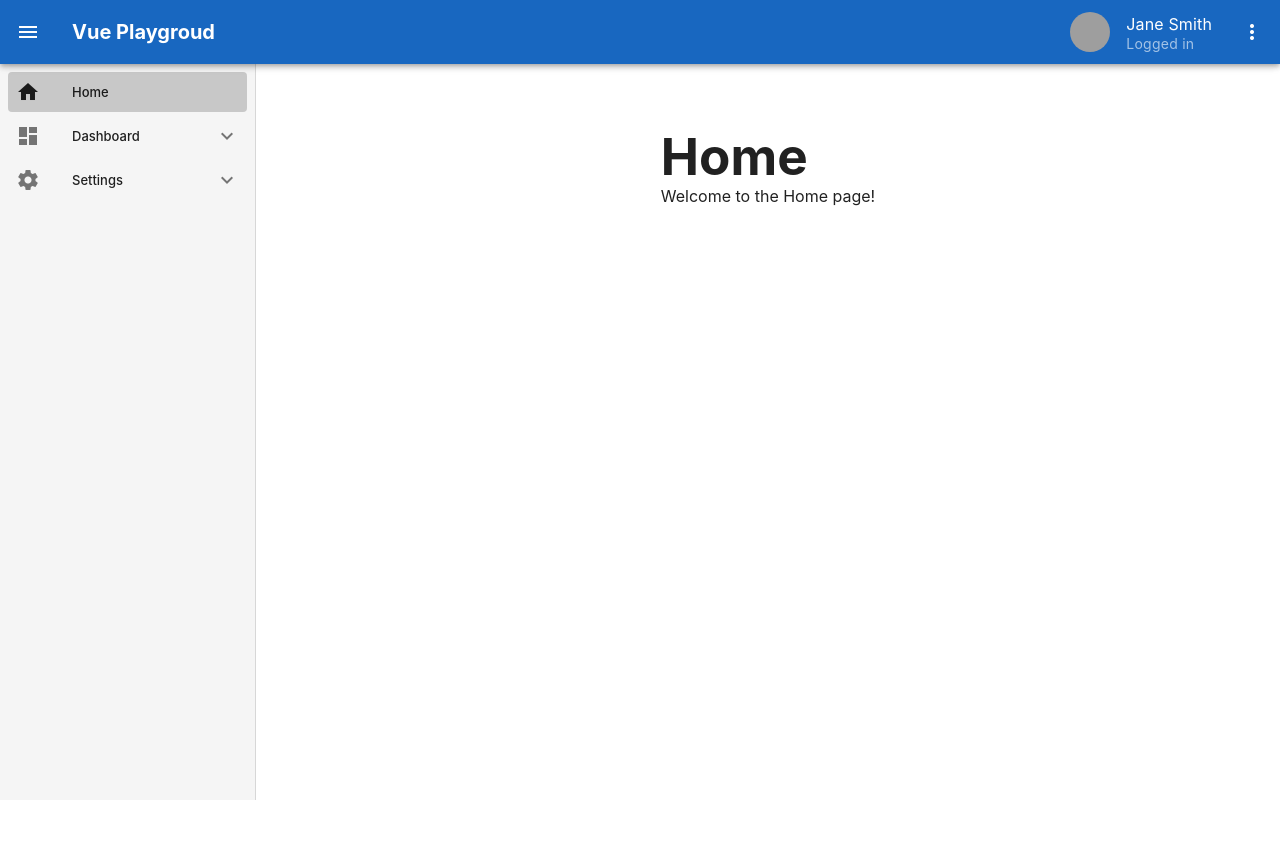
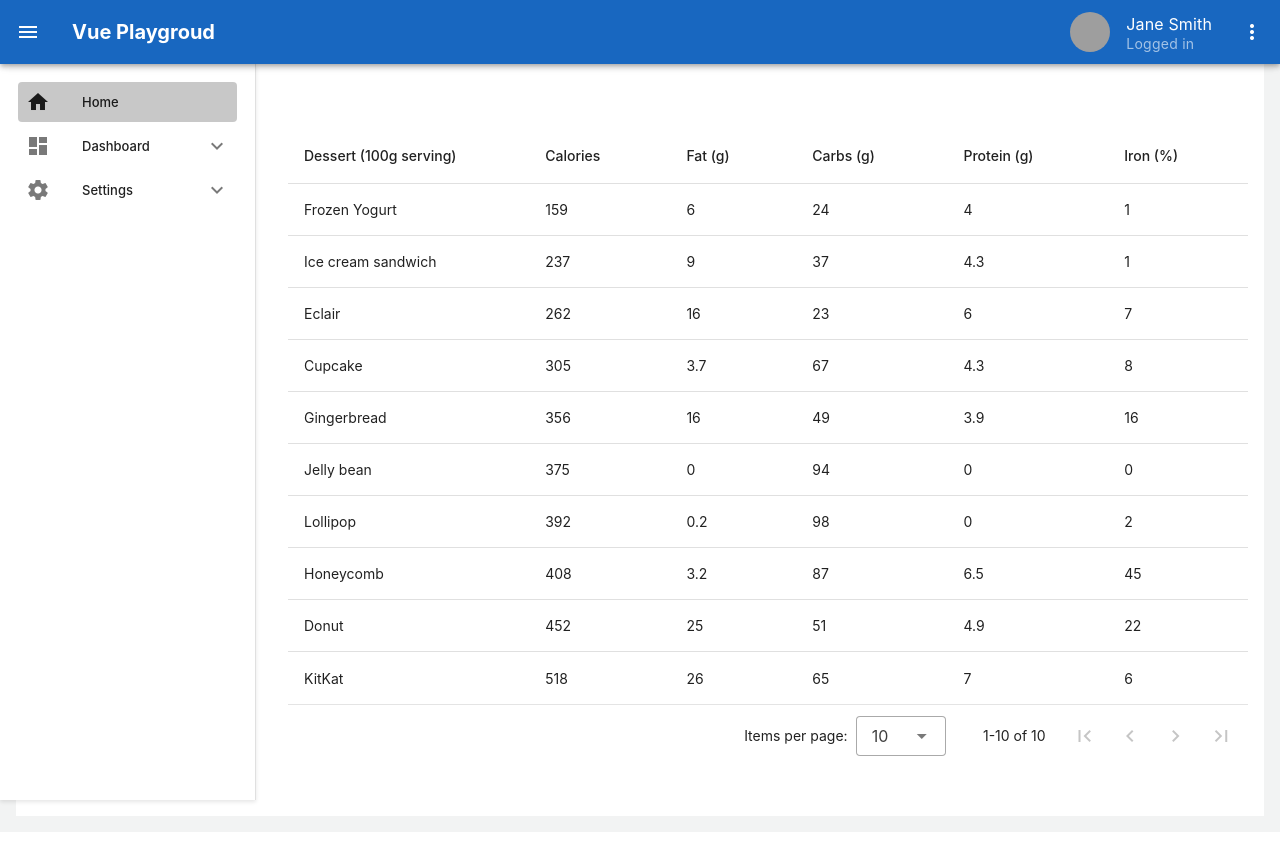
Before and after one commit to camillehe1992/vue-playgroud, a Vue app: page / in a window 1280 px wide. After the commit the page ends 832 px from the top, so only its background shows below. Built offline with nearby package versions, Linux system fonts and the light colour scheme; grey boxes are pictures that could not be loaded.

Commit message:
style: update global style in style.css file

```diff
--- a/src/App.vue
+++ b/src/App.vue
@@ -38,6 +38,4 @@ export default {
 };
 </script>
 
-<style>
-/* Global styles */
-</style>
+<style></style>
--- a/src/layout/AppBar.vue
+++ b/src/layout/AppBar.vue
@@ -32,4 +32,4 @@ export default {
   },
 };
 </script>
-<style lang=""></style>
+<style scoped></style>
--- a/src/layout/BreadcrumbsBar.vue
+++ b/src/layout/BreadcrumbsBar.vue
@@ -47,7 +47,9 @@ export default {
 
 <style scoped>
 /* Custom styles for breadcrumbs */
-.breadcrumbs-container {
-  margin-left: 10px;
+.v-breadcrumbs {
+  display: flex;
+  justify-content: flex-start; /* Align to the left */
+  align-items: flex-start; /* Align to the top */
 }
 </style>
--- a/src/layout/NavBar.vue
+++ b/src/layout/NavBar.vue
@@ -1,5 +1,5 @@
 <template>
-  <v-navigation-drawer v-model="drawer" app :rail="isRail">
+  <v-navigation-drawer app v-model="drawer" :rail="isRail">
     <!-- Navigation Links -->
     <v-list density="compact" nav>
       <template v-for="item in navItems" :key="item.name">
@@ -117,7 +117,9 @@ export default {
 <style scoped>
 /* Custom styles for the navigation drawer */
 .v-navigation-drawer {
-  background-color: #f5f5f5; /* Light gray background */
+  background-color: white; /* Light gray background */
+  padding: 10px;
+  box-shadow: 0 2px 4px rgba(0, 0, 0, 0.1);
 }
 
 .v-list-item--active {
--- a/src/style.css
+++ b/src/style.css
@@ -24,8 +24,9 @@ a:hover {
 
 body {
   margin: 0;
-  display: flex;
+  /* display: flex; */
   place-items: center;
+  background-color: #f2f3f3;
   min-width: 320px;
   min-height: 100vh;
 }
@@ -59,9 +60,9 @@ button:focus-visible {
 }
 
 #app {
-  max-width: 1280px;
+  /* max-width: 1280px; */
   margin: 0 auto;
-  padding: 2rem;
+  padding: 1rem;
   /* text-align: center; */
 }
 
--- a/src/views/HomeView.vue
+++ b/src/views/HomeView.vue
@@ -1,12 +1,126 @@
-<template lang="">
-  <div>
-    <h1>Home</h1>
-    <p>Welcome to the Home page!</p>
-  </div>
+<template>
+  <v-container>
+    <template v-slot:text>
+      <v-text-field
+        v-model="search"
+        label="Search"
+        prepend-inner-icon="mdi-magnify"
+        variant="outlined"
+        hide-details
+        single-line
+      ></v-text-field>
+    </template>
+
+    <v-data-table
+      :headers="headers"
+      :items="desserts"
+      :search="search"
+    ></v-data-table>
+  </v-container>
 </template>
 <script>
 export default {
   name: "HomeView",
+  data() {
+    return {
+      search: "",
+      headers: [
+        {
+          align: "start",
+          key: "name",
+          sortable: false,
+          title: "Dessert (100g serving)",
+        },
+        { key: "calories", title: "Calories" },
+        { key: "fat", title: "Fat (g)" },
+        { key: "carbs", title: "Carbs (g)" },
+        { key: "protein", title: "Protein (g)" },
+        { key: "iron", title: "Iron (%)" },
+      ],
+      desserts: [
+        {
+          name: "Frozen Yogurt",
+          calories: 159,
+          fat: 6.0,
+          carbs: 24,
+          protein: 4.0,
+          iron: 1,
+        },
+        {
+          name: "Ice cream sandwich",
+          calories: 237,
+          fat: 9.0,
+          carbs: 37,
+          protein: 4.3,
+          iron: 1,
+        },
+        {
+          name: "Eclair",
+          calories: 262,
+          fat: 16.0,
+          carbs: 23,
+          protein: 6.0,
+          iron: 7,
+        },
+        {
+          name: "Cupcake",
+          calories: 305,
+          fat: 3.7,
+          carbs: 67,
+          protein: 4.3,
+          iron: 8,
+        },
+        {
+          name: "Gingerbread",
+          calories: 356,
+          fat: 16.0,
+          carbs: 49,
+          protein: 3.9,
+          iron: 16,
+        },
+        {
+          name: "Jelly bean",
+          calories: 375,
+          fat: 0.0,
+          carbs: 94,
+          protein: 0.0,
+          iron: 0,
+        },
+        {
+          name: "Lollipop",
+          calories: 392,
+          fat: 0.2,
+          carbs: 98,
+          protein: 0,
+          iron: 2,
+        },
+        {
+          name: "Honeycomb",
+          calories: 408,
+          fat: 3.2,
+          carbs: 87,
+          protein: 6.5,
+          iron: 45,
+        },
+        {
+          name: "Donut",
+          calories: 452,
+          fat: 25.0,
+          carbs: 51,
+          protein: 4.9,
+          iron: 22,
+        },
+        {
+          name: "KitKat",
+          calories: 518,
+          fat: 26.0,
+          carbs: 65,
+          protein: 7,
+          iron: 6,
+        },
+      ],
+    };
+  },
 };
 </script>
-<style lang=""></style>
+<style scoped></style>
--- a/src/views/dashboard/AnalyticsView.vue
+++ b/src/views/dashboard/AnalyticsView.vue
@@ -1,8 +1,11 @@
 <template>
-  <div>
-    <h1>Analytics</h1>
-    <p>This is the Analytics page.</p>
-  </div>
+  <v-container class="bg-surface-variant" fluid>
+    <v-row no-gutters>
+      <v-col v-for="n in 3" :key="n" cols="12" sm="4">
+        <v-sheet class="ma-2 pa-2"> One of three columns </v-sheet>
+      </v-col>
+    </v-row>
+  </v-container>
 </template>
 
 <script>
```
